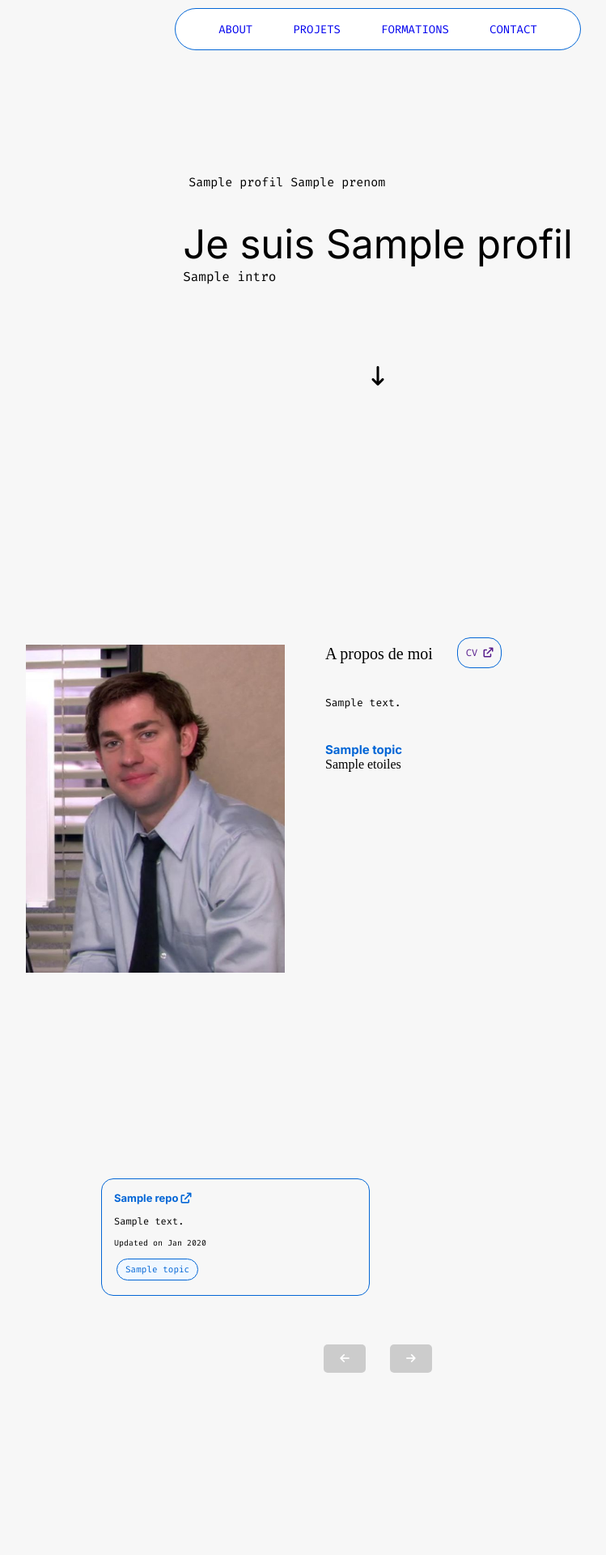
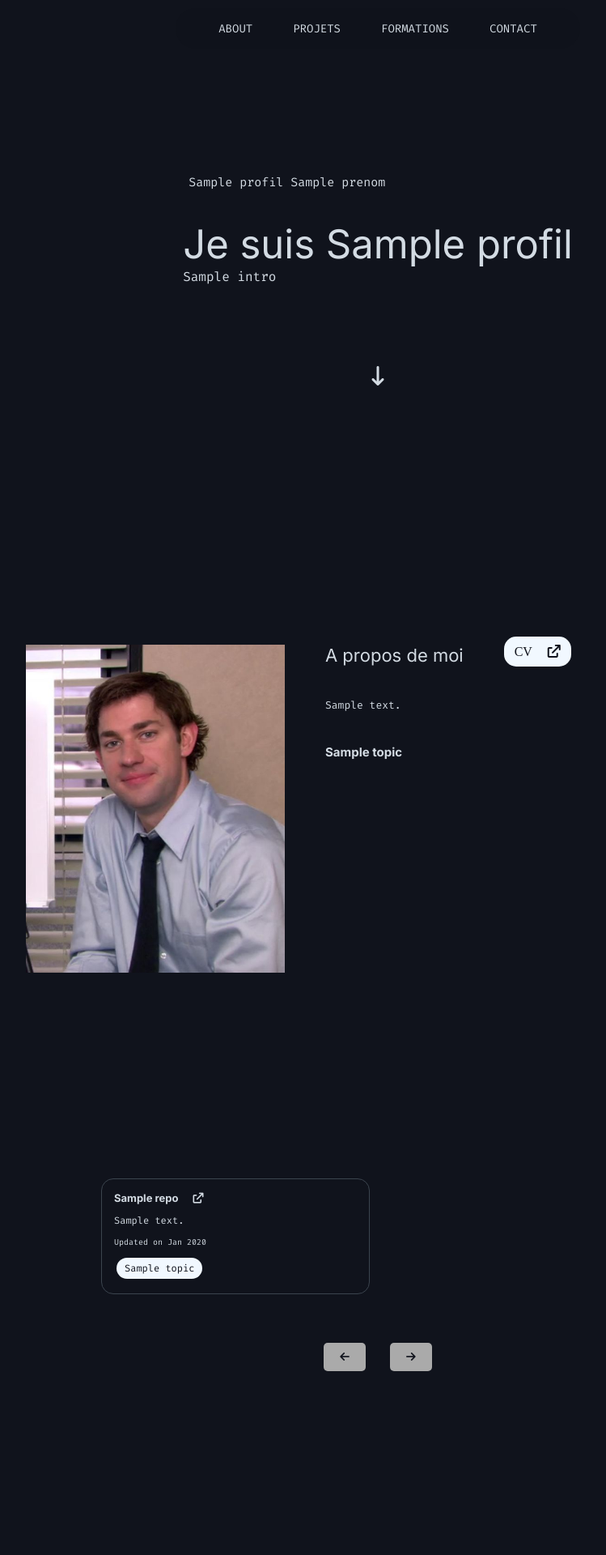
Before and after one commit to githubstevemas/portfolio, a Django app: template portfolio/main/templates/main.html in a window 1280 px wide. Shown: the top 1920 px of the page at 81% size, without its empty margins (173-922 px from the left). Run offline with Django 5.2, Linux system fonts and the light colour scheme; the template is opened without the code that fills it: most values are stand-ins (such as "Sample title", 1, 10 or a date in 2020).

Commit message:
Added some css styles.

```diff
--- a/portfolio/data/portfolio.json
+++ b/portfolio/data/portfolio.json
@@ -126,7 +126,7 @@
     "contact": {
       "telephone": "+33 6 33 23 72 35",
       "email": "mas.ste@gmail.com",
-      "linkedin": "https://www.linkedin.com/in/steve-mas",
-      "github": "https://github.com/githubstevemas"
+      "linkedin": "linkedin.com/in/steve-mas",
+      "github": "github.com/githubstevemas"
     }
   }
--- a/portfolio/main/templates/main.html
+++ b/portfolio/main/templates/main.html
@@ -37,7 +37,7 @@
                 <div class="about-title">
                     <div class="title-h3">A propos de moi</div>
                     <div>
-                        <a class="button" href="">CV <i class="fa-solid fa-arrow-up-right-from-square"></i></a>
+                        <a class="cv-button" href="">CV <i class="fa-solid fa-arrow-up-right-from-square"></i></a>
                     </div>
                 </div>
                 <div class="description">
@@ -48,14 +48,18 @@
                     {% for competence in portfolio_data.competences %}
                         <div class="competence">
                             <div class="competence-name">{{ competence.nom }}</div>
-                            <div class="competence-stars">{{ competence.etoiles }}</div>
+                            <div class="competence-stars">
+                                {% for i in range_five %}
+                                    {% if i < competence.etoiles %}
+                                        <i class="fa fa-star full-star"></i>
+                                    {% endif %}
+                                {% endfor %}
+                            </div>
                         </div>
                     {% endfor %}
                 </div>
             </div>
         </div>
-
-
 
         <div id="projets">
 
@@ -63,22 +67,30 @@
                 {% for repo in repos %}
                     {% if repo.description %}
                         <div class="repo-container">
-                            <div>
-                                <a class="repo-title" href="{{ repo.html_url }}" target="_blank">{{ repo.name }}
+
+                            <div class="repo-title">
+
+                                <a href="{{ repo.html_url }}" target="_blank">
+                                    {{ repo.name }}
                                     <i class="fa-solid fa-arrow-up-right-from-square"></i>
                                 </a>
+
                             </div>
+
                             <p>{{ repo.description }}</p>
+
                             <p class="repo-updated">Updated on {{ repo.updated_at|date:"M Y" }}</p>
+
                             {% for topic in repo.topics %}
                                 <span class="topic">{{ topic }}</span>
                             {% endfor %}
+
                         </div>
                     {% endif %}
                 {% endfor %}
             </div>
 
-            <div class="nav-buttons">
+            <div class="nav-container">
                 <button id="prev-btn" class="nav-btn"><i class="fa-solid fa-arrow-left"></i></button>
                 <button id="next-btn" class="nav-btn"><i class="fa-solid fa-arrow-right"></i></button>
             </div>
@@ -100,7 +112,7 @@
             <div class="title-h2">FORMATIONS</div>
         </div>
 
-        <span class="soft-skills">
+        <div class="soft-skills">
             <ul>
                 {% for skill in portfolio_data.softskills %}
                     <li>
@@ -108,14 +120,43 @@
                     </li>
                 {% endfor %}
             </ul>
-        </span>
+        </div>
 
-        <span id="contact">
-            {{ portfolio_data.contact.telephone }}
-            {{ portfolio_data.contact.email }}
-            {{ portfolio_data.contact.linkedin }}
-            {{ portfolio_data.contact.github }}
-        </span>
+        <div id="contact">
+
+            <div>
+                <i class="fa-brands fa-whatsapp"></i>
+                <span class="contact-data">
+                    {{ portfolio_data.contact.telephone }}
+                </span>
+            </div>
+
+            <div>
+                <i class="fa-solid fa-envelope"></i>
+                <span class="contact-data">
+                    {{ portfolio_data.contact.email }}
+                </span>
+            </div>
+
+            <div>
+                <a href="{{ portfolio_data.contact.linkedin }}" target="_blank">
+                    <i class="fa-brands fa-linkedin"></i>
+                    <span class="contact-data">
+                        {{ portfolio_data.contact.linkedin }}
+                    </span>
+                </a>
+            </div>
+
+            <div>
+                <a href="{{ portfolio_data.contact.github }}" target="_blank">
+                    <i class="fa-brands fa-github"></i>
+                    <span class="contact-data">
+                        {{ portfolio_data.contact.github }}
+                    </span>
+                </a>
+            </div>
+
+        </div>
 
     {% endif %}
 </div>
--- a/portfolio/main/views.py
+++ b/portfolio/main/views.py
@@ -33,4 +33,5 @@ def main(request):
 
     return render(request, 'main.html',
                   {'portfolio_data': portfolio_data,
+                   'range_five': list(range(5)),
                    'repos': repos})
--- a/portfolio/static/css/styles.css
+++ b/portfolio/static/css/styles.css
@@ -7,7 +7,8 @@ html {
 }
 
 body {
-    background-color: #F7F7F7;
+    color: #d3dbe3;
+    background-color: #10131c;
     display: flex;
     flex-direction: column;
     justify-content: center;
@@ -17,6 +18,12 @@ body {
 
 a {
     text-decoration: none;
+    color: #d3dbe3;
+    transition: color 0.3s ease;
+}
+
+a:hover {
+    color: #58a6ff;
 }
 
 .button {
@@ -38,7 +45,8 @@ a {
 }
 
 .title-h3 {
-    font-size: 20px;
+    font-family: 'Inter', sans-serif;
+    font-size: 22px;
 }
 
 header {
@@ -52,8 +60,7 @@ header {
     display: flex;
     align-items: center;
     justify-content: center;
-    background-color: white;
-    border: 1px solid #0366d6;
+    background-color: rgba(16, 19, 28, 0.7);
     border-radius: 50px;
     z-index: 1000;
 }
@@ -118,6 +125,19 @@ header {
     flex-direction: column;
 }
 
+.cv-button {
+    color: #10131c;
+    background-color: #f1f8ff;
+    background-color: #f1f8ff;
+    border-radius: 15px;
+    text-align: center;
+    margin-left: 20px;
+    padding-left: 13px;
+    padding-right: 13px;
+    padding-top: 10px;
+    padding-bottom: 10px;
+}
+
 .description {
     width: 500px;
     font-family: 'Fira Code', monospace;
@@ -135,14 +155,19 @@ header {
 .competences-container {
     display: grid;
     grid-template-columns: repeat(3, 1fr);
-    gap: 10px;
+    gap: 30px;
 }
 
 .competence-name {
     font-size: 15px;
-    color: #0366d6;
     font-weight: bold;
     font-family: 'Inter', sans-serif;
+    margin-bottom: 5px;
+}
+
+.competence-stars{
+    font-size: 13px;
+    margin-bottom: 13px;
 }
 
 #projets {
@@ -164,7 +189,7 @@ header {
 .repo-container {
     font-family: 'Fira Code', monospace;
     font-size: 12px;
-    border: 1px solid #0366d6;
+    border: 1px solid #3b444e;
     border-radius: 15px;
     padding: 15px;
     break-inside: avoid;
@@ -174,13 +199,13 @@ header {
 
 .repo-title {
     font-size: 13px;
-    color: #0366d6;
     font-weight: bold;
     font-family: 'Inter', sans-serif;
+    gap: 20px;
 }
 
-.repo-title:hover {
-    color: #0000d6;
+.fa-arrow-up-right-from-square {
+    margin-left: 15px;
 }
 
 .repo-updated {
@@ -190,23 +215,15 @@ header {
 .topic {
     display: inline-block;
     padding: 5px 10px;
-    font-size: 11px;
-    color: #0366d6;
+    font-size: 12px;
+    color: #10131c;
     background-color: #f1f8ff;
-    border: 1px solid #0366d6;
     border-radius: 15px;
     text-align: center;
     margin: 3px;
-    cursor: pointer;
-    transition: all 0.3s ease;
 }
 
-.topic:hover {
-    background-color: #030006;
-    color: #fff;
-}
-
-.nav-buttons {
+.nav-container {
     display: flex;
     justify-content: center;
     gap: 30px;
@@ -214,8 +231,8 @@ header {
 }
 
 .nav-btn {
-    background-color: #0366d6;
-    color: white;
+    color: #10131c;
+    background-color: #f1f8ff;
     border: none;
     padding: 10px 20px;
     cursor: pointer;
@@ -223,11 +240,11 @@ header {
 }
 
 .nav-btn:hover {
-    background-color: #ffff22;
+    background-color: #58a6ff;
 }
 
 .nav-btn:disabled {
-    background-color: #ccc;
+    background-color: #aaa;
     cursor: not-allowed;
 }
 
@@ -282,5 +299,12 @@ header {
 }
 
 #contact {
+    display: flex;
+    flex-direction: column;
+    margin-bottom: 200px;
+    gap: 10px;
+}
 
+.contact-data {
+    margin-left: 13px;
 }
```
